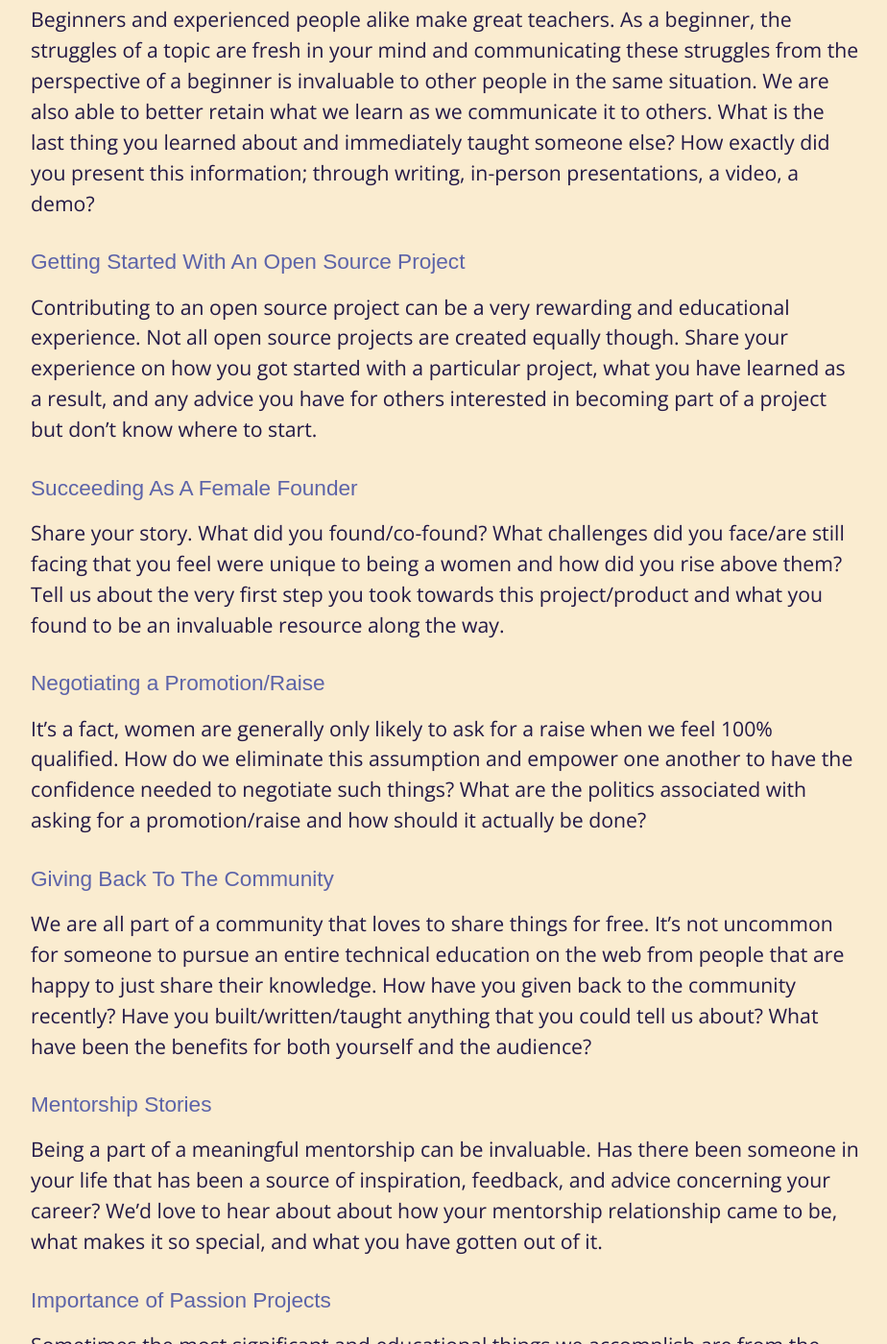
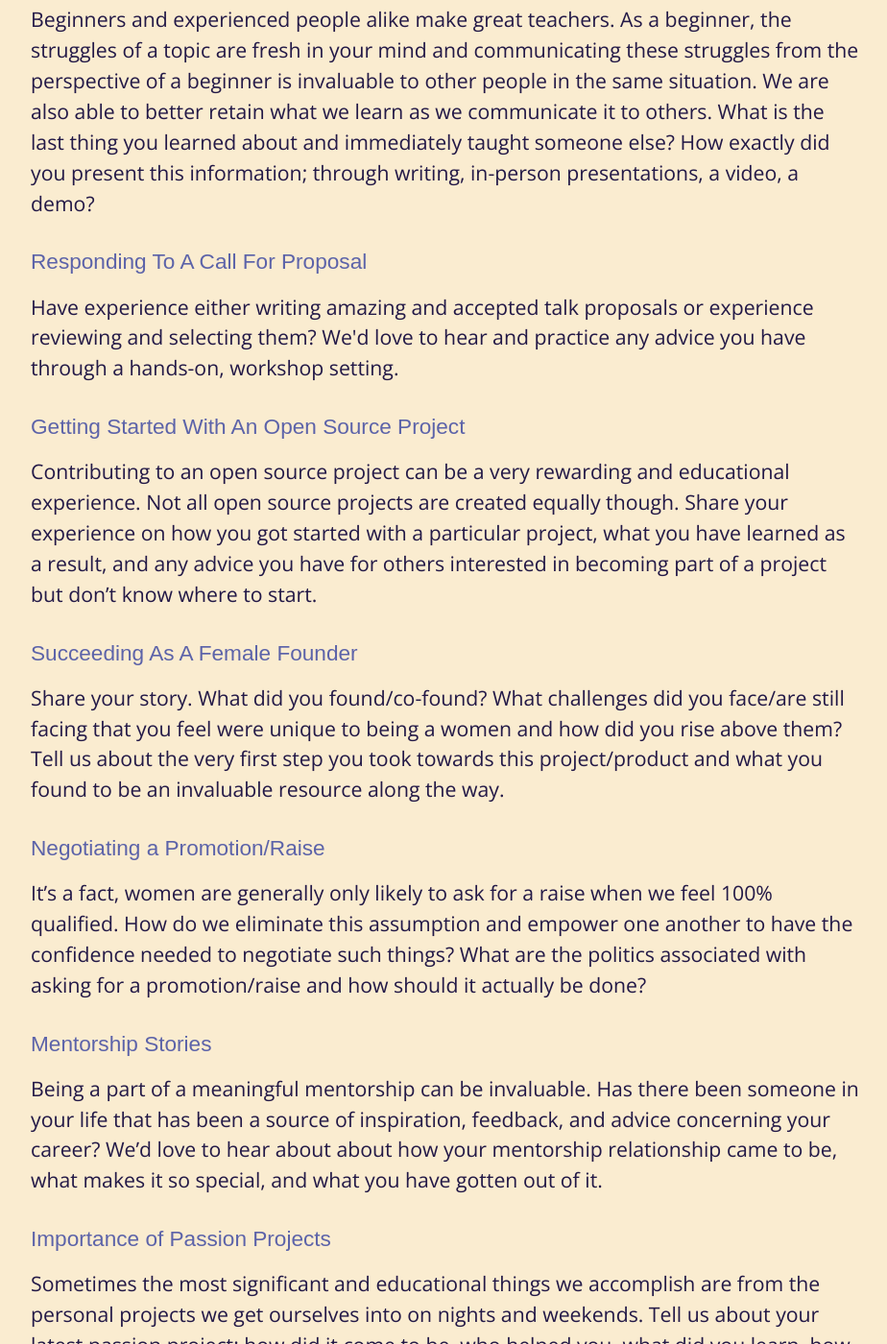
Before and after one commit to elaconf/elaconf.github.io, a Jekyll site: the page built from talk-inspiration/index.md, in a window 1280 px wide and 1400 px high, scrolled down 1661 px. Shown: the whole window at 96% size, without its empty margins (175-1099 px from the left). Built offline with Jekyll 4.4.1, drawn with Linux system fonts in a browser that asks for light colours; nearby versions of some CDN libraries; some web fonts are replaced.

Commit message:
Removes an item and adds CFP item

```diff
--- a/talk-inspiration/index.md
+++ b/talk-inspiration/index.md
@@ -24,6 +24,9 @@ The following topics help summarize what ELA Conf is all about. This list is for
 ### Sharing What You Learn: Becoming A Teacher
 <p>Beginners and experienced people alike make great teachers. As a beginner, the struggles of a topic are fresh in your mind and communicating these struggles from the perspective of a beginner is invaluable to other people in the same situation. We are also able to better retain what we learn as we communicate it to others. What is the last thing you learned about and immediately taught someone else? How exactly did you present this information; through writing, in-person presentations, a video, a demo?</p>
 
+### Responding To A Call For Proposal
+<p>Have experience either writing amazing and accepted talk proposals or experience reviewing and selecting them? We'd love to hear and practice any advice you have through a hands-on, workshop setting.</p>
+
 ### Getting Started With An Open Source Project
 <p>Contributing to an open source project can be a very rewarding and educational experience. Not all open source projects are created equally though. Share your experience on how you got started with a particular project, what you have learned as a result, and any advice you have for others interested in becoming part of a project but don’t know where to start.</p>
 
@@ -32,9 +35,6 @@ The following topics help summarize what ELA Conf is all about. This list is for
 
 ### Negotiating a Promotion/Raise
 <p>It’s a fact, women are generally only likely to ask for a raise when we feel 100% qualified. How do we eliminate this assumption and empower one another to have the confidence needed to negotiate such things? What are the politics associated with asking for a promotion/raise and how should it actually be done?</p>
-
-### Giving Back To The Community
-<p>We are all part of a community that loves to share things for free. It’s not uncommon for someone to pursue an entire technical education on the web from people that are happy to just share their knowledge. How have you given back to the community recently? Have you built/written/taught anything that you could tell us about? What have been the benefits for both yourself and the audience?</p>
 
 <!--### The Self-Taught Journey
 <p>There are so many women with very unique stories related to how they got started in tech and how they obtained the foundational knowledge necessary to get a job. Did you go through a complete career change? Use online resources or books to teach yourself? The journey to a self-taught career can be a great source of inspiration as more and more women break into the industry this way.</p>-->
```
